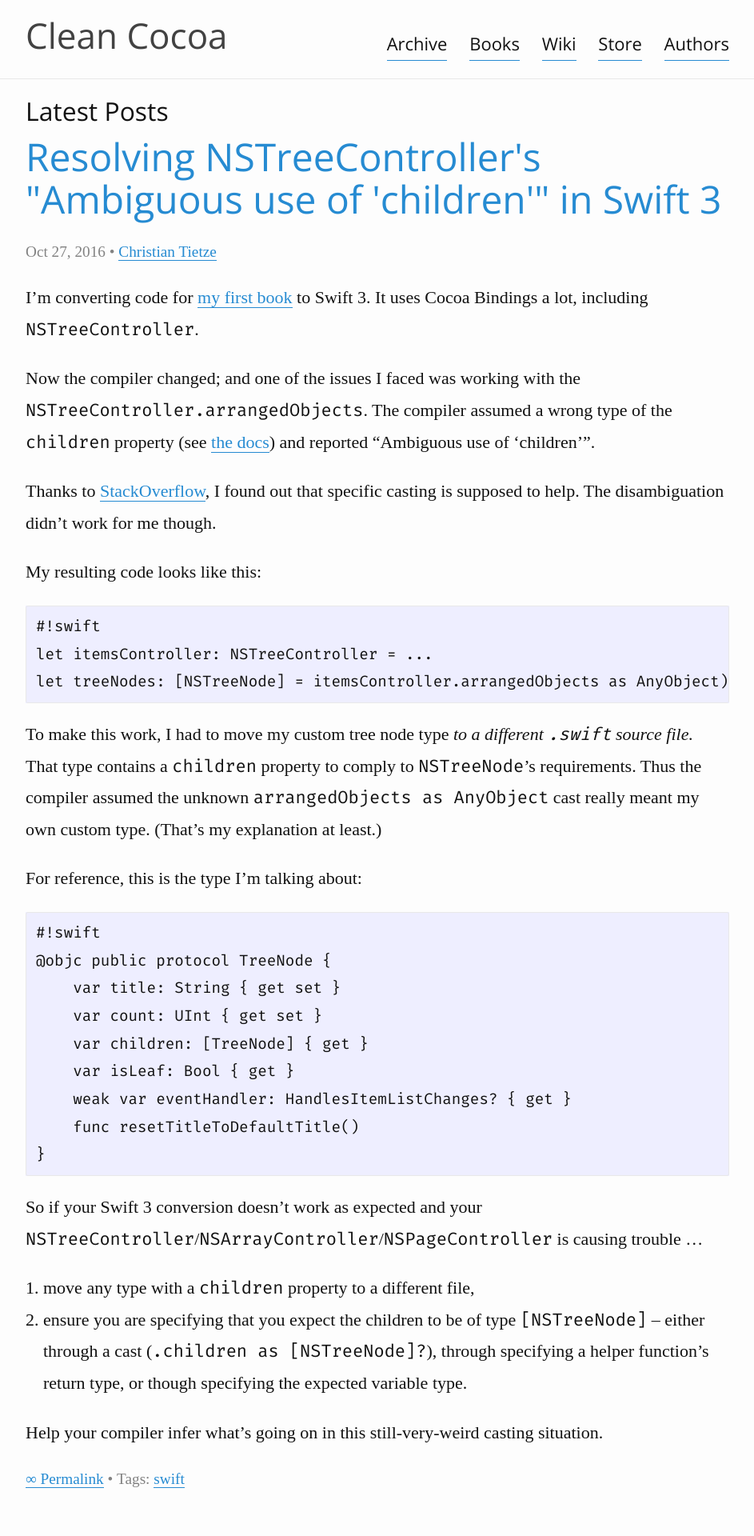
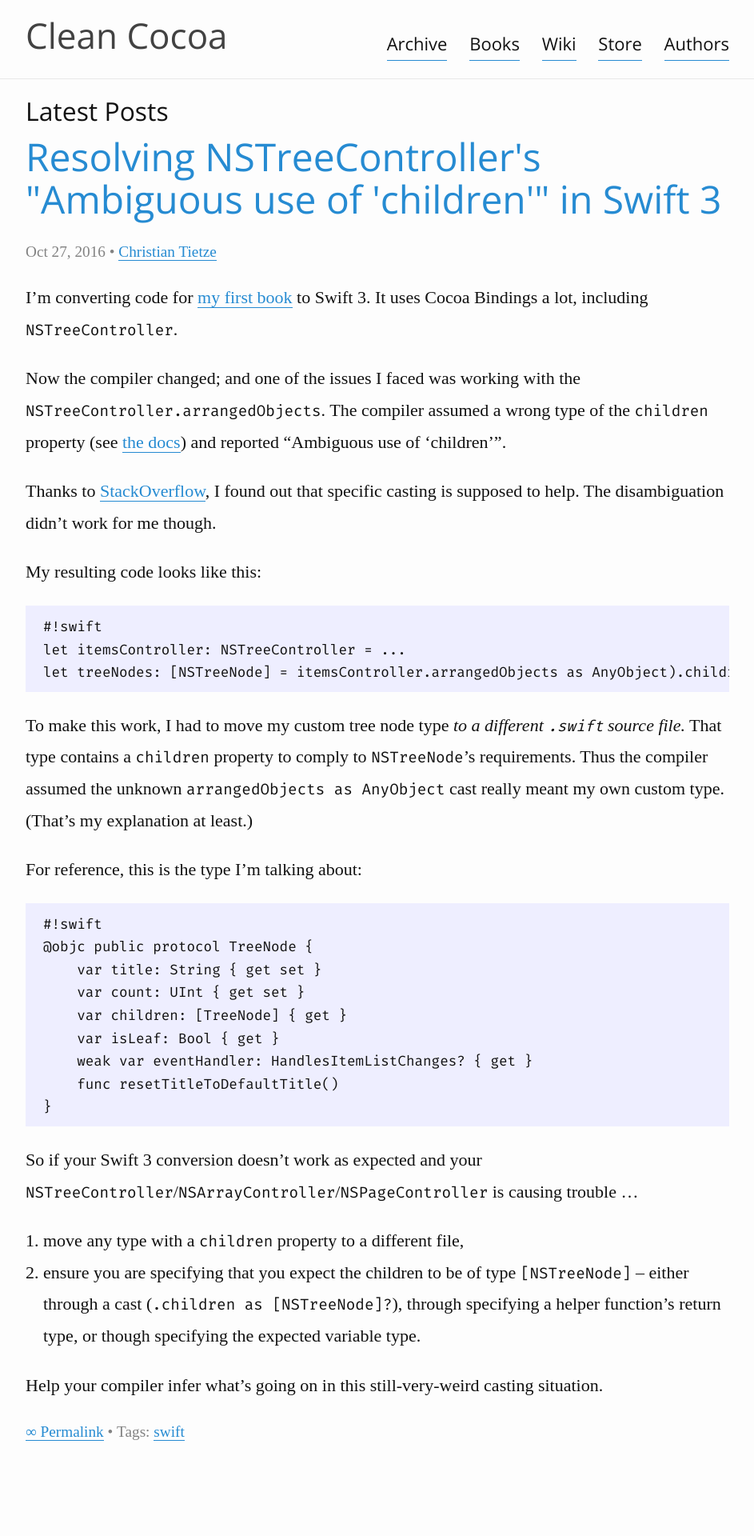
Before and after one commit to CleanCocoa/cleancocoa.github.io, a Jekyll site: the page built from index.html, in a window 1280 px wide. Shown: the top 1920 px of the page at 80% size, without its empty margins (168-1111 px from the left). Built offline with Jekyll 4.4.1, drawn with Linux system fonts in a browser that asks for light colours; some web fonts are replaced.

Commit message:
improve code size matching

```diff
--- a/_sass/_base.scss
+++ b/_sass/_base.scss
@@ -138,20 +138,17 @@ pre, code {
   font-family: $font-code;
 }
 
-pre {
-  font-size: $small-font-size;
-  border: 1px solid $grey-color-light;
-  border-radius: 3px;
-  background-color: #eef;
-}
-
-code { }
+code { font-size: $small-font-size; }
 
 pre {
-    padding: 8px 12px;
+  background-color: #eef;
+
+  padding: 0.5em 1em;
   overflow-x: auto;
+  line-height: 1.3;
 
   > code {
+    font-size: 80%;
     border: 0;
     padding-right: 0;
     padding-left: 0;
```
Lines whose indentation alone changed are shown as unchanged.
